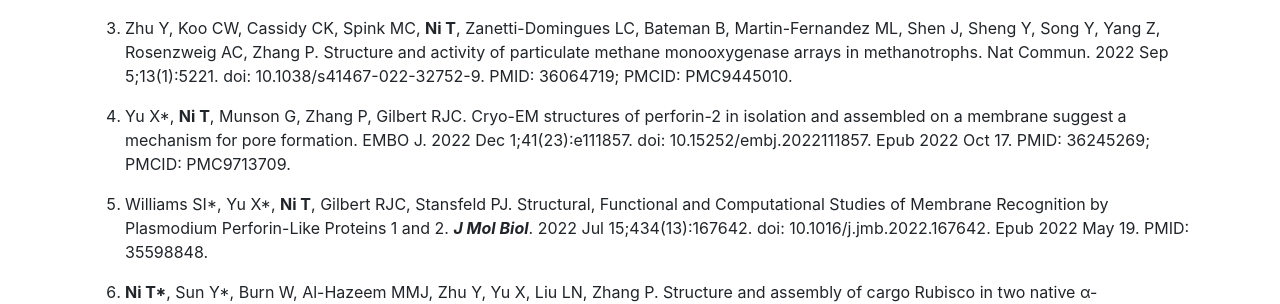
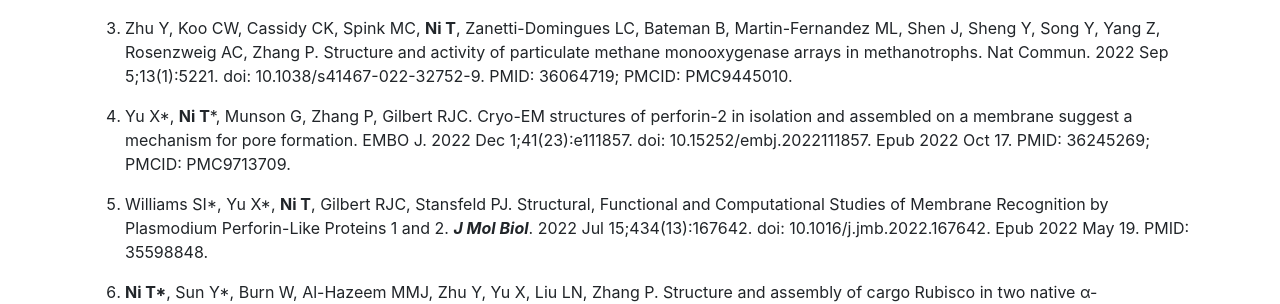
Before and after one commit to Tao-Ni/TNI_lab_github, a Jekyll site: the page built from publications/index.md, in a window 1280 px wide and 900 px high. Shown: the part 327-631 px from the top of the window. Built offline with Jekyll 4.4.1, drawn with Linux system fonts in a browser that asks for light colours.

```diff
--- a/publications/index.md
+++ b/publications/index.md
@@ -17,7 +17,7 @@ Full pulblication list in [ORCID](https://orcid.org/0000-0001-7268-0306) and [Go
 
 1. Zhu Y, Koo CW, Cassidy CK, Spink MC, **Ni T**, Zanetti-Domingues LC, Bateman B, Martin-Fernandez ML, Shen J, Sheng Y, Song Y, Yang Z, Rosenzweig AC, Zhang P. Structure and activity of particulate methane monooxygenase arrays in methanotrophs. Nat Commun. 2022 Sep 5;13(1):5221. doi: 10.1038/s41467-022-32752-9. PMID: 36064719; PMCID: PMC9445010.
 
-1. Yu X\*, **Ni T**, Munson G, Zhang P, Gilbert RJC. Cryo-EM structures of perforin-2 in isolation and assembled on a membrane suggest a mechanism for pore formation. EMBO J. 2022 Dec 1;41(23):e111857. doi: 10.15252/embj.2022111857. Epub 2022 Oct 17. PMID: 36245269; PMCID: PMC9713709.
+1. Yu X\*, **Ni T***, Munson G, Zhang P, Gilbert RJC. Cryo-EM structures of perforin-2 in isolation and assembled on a membrane suggest a mechanism for pore formation. EMBO J. 2022 Dec 1;41(23):e111857. doi: 10.15252/embj.2022111857. Epub 2022 Oct 17. PMID: 36245269; PMCID: PMC9713709.
 
 1. Williams SI\*, Yu X\*, **Ni T**, Gilbert RJC, Stansfeld PJ. Structural, Functional and Computational Studies of Membrane Recognition by Plasmodium Perforin-Like Proteins 1 and 2. _**J Mol Biol**_. 2022 Jul 15;434(13):167642. doi: 10.1016/j.jmb.2022.167642. Epub 2022 May 19. PMID: 35598848.
 
```
